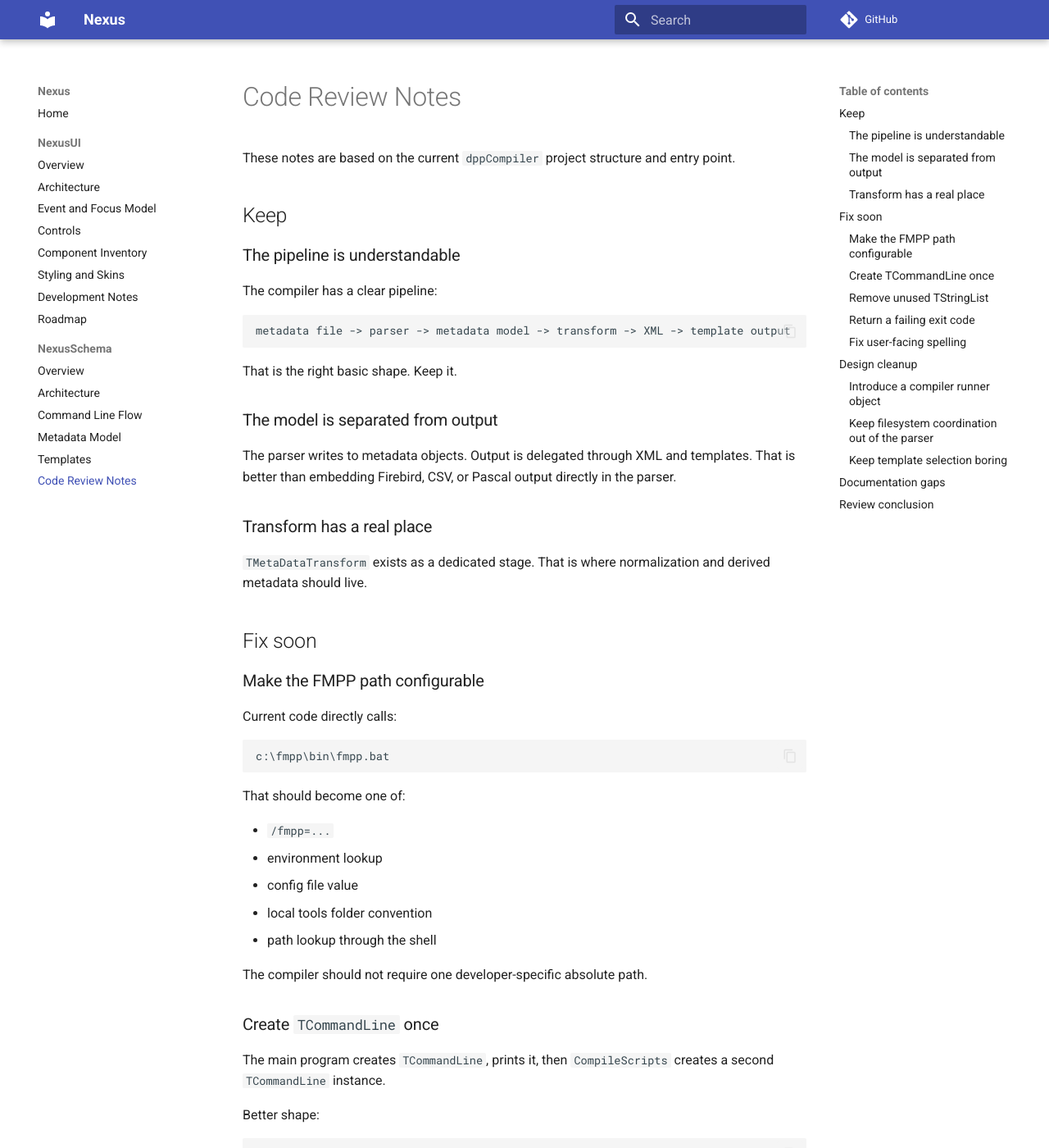
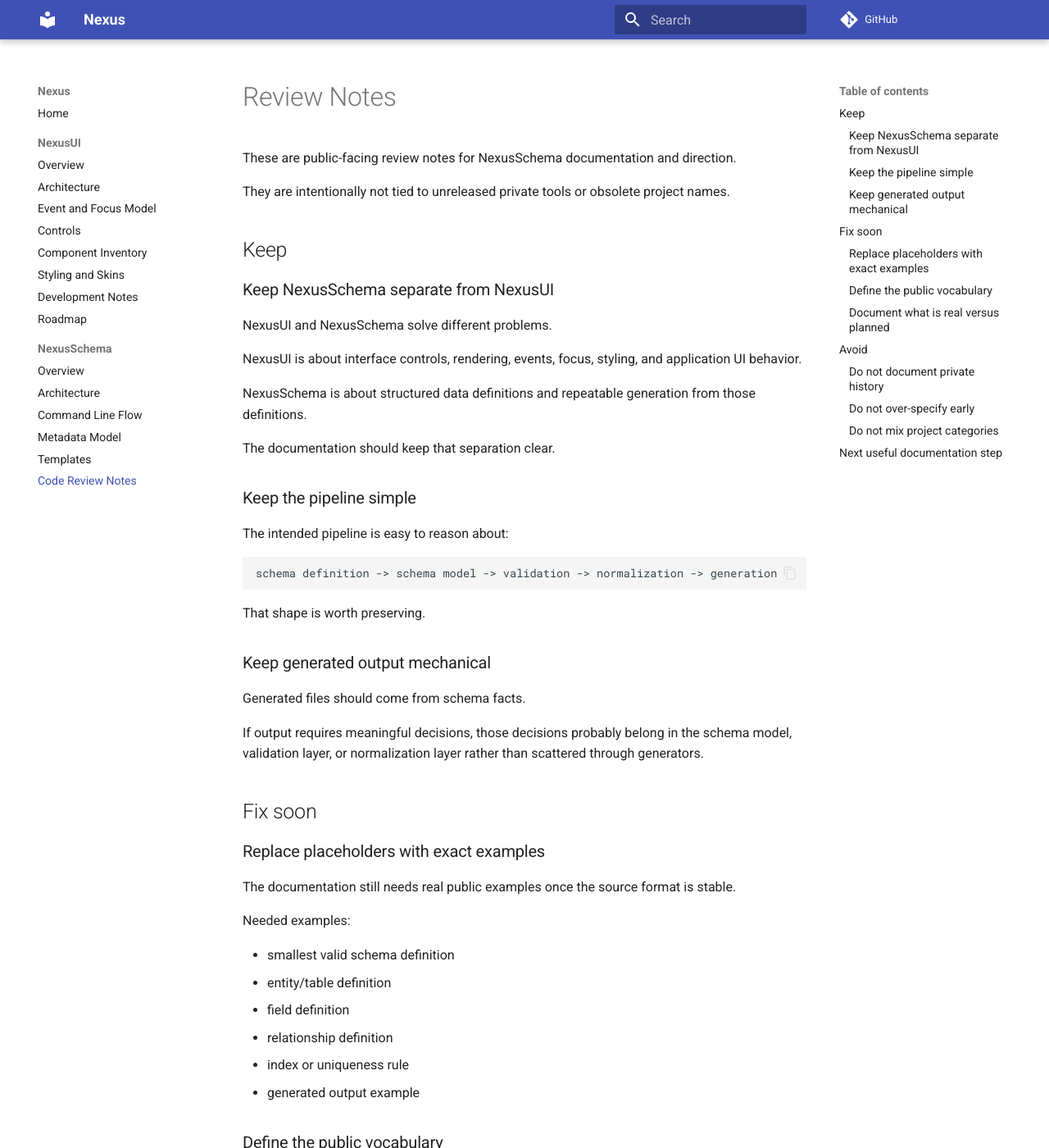
Before and after one commit to nxrp-dev/nexus, an MkDocs documentation site: the page built from docs/nexusschema/code-review.md, in a window 1280 px wide and 1400 px high. Shown: the whole window at 82% size. Built offline with MkDocs 1.6.1 and Material for MkDocs 9.7.7, drawn with Linux system fonts in a browser that asks for light colours; comment, search, counter and statistics services are not loaded; some of the changed text lies outside the part shown.

Commit message:
Replace NexusSchema review notes with public version

````diff
--- a/docs/nexusschema/code-review.md
+++ b/docs/nexusschema/code-review.md
@@ -1,141 +1,96 @@
-# Code Review Notes
+# Review Notes
 
-These notes are based on the current `dppCompiler` project structure and entry point.
+These are public-facing review notes for NexusSchema documentation and direction.
+
+They are intentionally not tied to unreleased private tools or obsolete project names.
 
 ## Keep
 
-### The pipeline is understandable
+### Keep NexusSchema separate from NexusUI
 
-The compiler has a clear pipeline:
+NexusUI and NexusSchema solve different problems.
+
+NexusUI is about interface controls, rendering, events, focus, styling, and application UI behavior.
+
+NexusSchema is about structured data definitions and repeatable generation from those definitions.
+
+The documentation should keep that separation clear.
+
+### Keep the pipeline simple
+
+The intended pipeline is easy to reason about:
 
 ```text
-metadata file -> parser -> metadata model -> transform -> XML -> template output
+schema definition -> schema model -> validation -> normalization -> generation
 ```
 
-That is the right basic shape. Keep it.
+That shape is worth preserving.
 
-### The model is separated from output
+### Keep generated output mechanical
 
-The parser writes to metadata objects. Output is delegated through XML and templates. That is better than embedding Firebird, CSV, or Pascal output directly in the parser.
+Generated files should come from schema facts.
 
-### Transform has a real place
-
-`TMetaDataTransform` exists as a dedicated stage. That is where normalization and derived metadata should live.
+If output requires meaningful decisions, those decisions probably belong in the schema model, validation layer, or normalization layer rather than scattered through generators.
 
 ## Fix soon
 
-### Make the FMPP path configurable
+### Replace placeholders with exact examples
 
-Current code directly calls:
-
-```text
-c:\fmpp\bin\fmpp.bat
-```
-
-That should become one of:
-
-- `/fmpp=...`
-- environment lookup
-- config file value
-- local tools folder convention
-- path lookup through the shell
-
-The compiler should not require one developer-specific absolute path.
-
-### Create `TCommandLine` once
-
-The main program creates `TCommandLine`, prints it, then `CompileScripts` creates a second `TCommandLine` instance.
-
-Better shape:
-
-```text
-main creates command line
-main passes command line into compiler runner
-runner uses that instance
-```
-
-That removes duplicated parsing and makes startup behavior easier to reason about.
-
-### Remove unused `TStringList`
-
-The main block creates `lCreateFile : TStringList`, but the shown entry point does not use it.
-
-Remove it unless a later version actually needs it.
-
-### Return a failing exit code
-
-The main exception handler prints the exception message, but the process should also return failure.
-
-Batch files, CI, and deployment scripts need an executable signal, not just text.
-
-Expected behavior:
-
-```text
-success -> exit code 0
-failure -> non-zero exit code
-```
-
-### Fix user-facing spelling
-
-The current startup/shutdown messages contain typos:
-
-```text
-ddpCompiler
-sucessfuly
-```
-
-Use the executable/project spelling consistently:
-
-```text
-dppCompiler
-successfully
-```
-
-## Design cleanup
-
-### Introduce a compiler runner object
-
-The entry point can become very small if the pipeline moves into an object.
-
-Potential shape:
-
-```text
-TNexusSchemaCompiler
-  CommandLine
-  MetaData
-  Parser
-  Execute
-```
-
-The goal is not abstraction for its own sake. The goal is to keep process startup separate from compiler behavior.
-
-### Keep filesystem coordination out of the parser
-
-The parser should not decide output paths, template paths, or external process execution. The current code mostly respects that. Preserve the boundary.
-
-### Keep template selection boring
-
-Extension-based template lookup is fine for now.
-
-Do not complicate it until there is a real need for multiple target profiles, database backends, or per-module overrides.
-
-## Documentation gaps
-
-The docs still need source-format examples once the `.dpp` syntax is stable enough to document directly.
+The documentation still needs real public examples once the source format is stable.
 
 Needed examples:
 
-- smallest valid metadata file
-- table definition
+- smallest valid schema definition
+- entity/table definition
 - field definition
-- foreign key definition
-- index definition
-- template reference
-- child data file reference
-- full input-to-output example
+- relationship definition
+- index or uniqueness rule
+- generated output example
 
-## Review conclusion
+### Define the public vocabulary
 
-The current direction is sound.
+The docs need stable names for the core concepts.
 
-The biggest immediate risk is not architecture. It is local-machine coupling. Remove hard-coded external paths, make failure observable through exit codes, and document the source language with runnable examples.
+Possible terms:
+
+- schema
+- entity
+- field
+- relationship
+- index
+- attribute
+- target
+- generator
+
+The exact words matter less than consistency.
+
+### Document what is real versus planned
+
+Each page should make it obvious whether it describes:
+
+- current behavior
+- planned behavior
+- design intent
+- open questions
+
+This prevents docs from becoming fake certainty.
+
+## Avoid
+
+### Do not document private history
+
+Public docs should not mention obsolete internal project names, unreleased experiments, or local-only tooling.
+
+### Do not over-specify early
+
+Until the source format and command-line interface are stable, keep the docs directional and conservative.
+
+### Do not mix project categories
+
+Do not let NexusSchema pages become a dumping ground for NexusUI, NexusCore, or unrelated compiler notes.
+
+## Next useful documentation step
+
+Write one small public schema example and one matching generated-output example.
+
+That will make the docs executable in spirit instead of merely descriptive.
````
